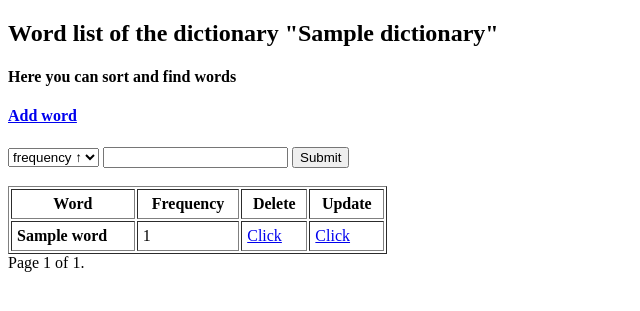
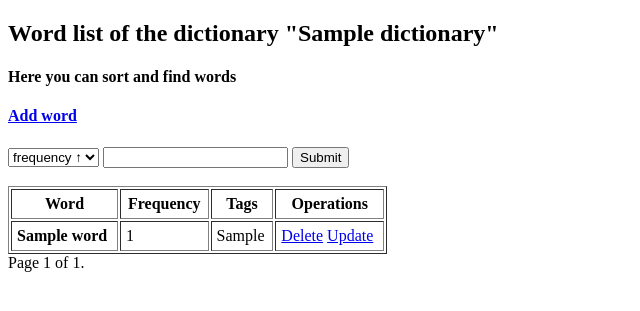
Before and after one commit to MaximPodrez/Dictionary, a Django app: page /dictionary/1/words/ in a window 1280 px wide. Shown: the top 311 px of the page, without its empty margins (0-640 px from the left). Run offline with Django 3.2, Linux system fonts and the light colour scheme; tables that the repository leaves empty hold one stand-in row (values such as "Sample post").

Commit message:
Added word tagging

```diff
--- a/dictionary/dictionary/models.py
+++ b/dictionary/dictionary/models.py
@@ -21,6 +21,7 @@ class Text(models.Model):
     title = models.CharField(max_length=255)
     text = models.TextField()
     creation_date = models.DateTimeField(auto_now_add=True)
+    tags_text = models.TextField(max_length=255)
     dictionary = models.ForeignKey(Dictionary, related_name='texts', on_delete=models.CASCADE)
 
     def get_absolute_url(self):
@@ -34,6 +35,7 @@ class Word(models.Model):
     label = models.CharField(max_length=255)
     frequency = models.BigIntegerField()
     dictionary = models.ForeignKey(Dictionary, on_delete=models.CASCADE, null=True)
+    tags = models.CharField(max_length=255)
 
     def __str__(self):
         return f"{self.label}"
--- a/dictionary/dictionary/templates/dictionary/dictionary_word_list.html
+++ b/dictionary/dictionary/templates/dictionary/dictionary_word_list.html
@@ -18,15 +18,16 @@
             <tr>
                 <th>Word</th>
                 <th>Frequency</th>
-                <th>Delete</th>
-                <th>Update</th>
+                <th>Tags</th>
+                <th>Operations</th>
             </tr>
             {% for word in word_list %}
                 <tr>
                     <td><strong>{{ word.label }}</strong></td>
                     <td>{{ word.frequency }}</td>
-                    <td><a href="{% url 'dictionary:delete-word-view' word.dictionary.id word.id %}">Click</a></td>
-                    <td><a href="{% url 'dictionary:update-word-view' word.dictionary.id word.id %}">Click</a></td>
+                    <td>{{ word.tags }}</td>
+                    <td><a href="{% url 'dictionary:delete-word-view' word.dictionary.id word.id %}">Delete</a>
+                    <a href="{% url 'dictionary:update-word-view' word.dictionary.id word.id %}"> Update</a></td>
                 </tr>
             {% endfor %}
         </table>
--- a/dictionary/dictionary/urls.py
+++ b/dictionary/dictionary/urls.py
@@ -14,6 +14,7 @@ urlpatterns = [
     path('<int:pk_dict>/words/<int:pk>/update/', views.WordUpdateView.as_view(), name='update-word-view'),
     path('<int:pk>/texts/', views.TextListView.as_view(), name='text-list-view'),
     path('<int:pk>/texts/add/', views.TextCreateView.as_view(), name='create-text-view'),
+    path('<int:pk_dict>/texts/add/check/<int:pk>', views.TextUpdateTagsView.as_view(), name='check-tags-text-view'),
     path('<int:pk_dict>/texts/<int:pk>/', views.TextDetailView.as_view(), name='text-info-view'),
     path('<int:pk_dict>/texts/update/<int:pk>/', views.TextUpdateView.as_view(), name='update-text-view')
 ]
--- a/dictionary/dictionary/views.py
+++ b/dictionary/dictionary/views.py
@@ -1,3 +1,4 @@
+import nltk
 from django.db.models import QuerySet
 from django.urls import reverse_lazy
 from django.views import generic
@@ -46,35 +47,6 @@ class TextDetailView(generic.DetailView):
     model = Text
 
 
-class TextCreteView(generic.FormView):
-    form_class = TextForm
-    template_name = 'dictionary/dictionary_create_text.html'
-
-    def form_valid(self, form):
-        file = form.cleaned_data.get('file')
-        dict = Dictionary.objects.get(pk=self.kwargs.get('pk'))
-        self.text = dict.texts.create(title=file.name, text=file.read().decode())
-        raw_text = re.sub(r'[^\s\w]', '', self.text.text).split()
-        my_dict = {}
-        for word in raw_text:
-            if word.title() not in my_dict:
-                my_dict[word.title()] = 0
-
-            my_dict[word.title()] += 1
-        for name, frequency in my_dict.items():
-            try:
-                word = dict.word_set.get(label=name)
-                word.frequency += frequency
-                word.save()
-            except Word.DoesNotExist:
-                dict.word_set.create(label=name, frequency=frequency)
-        dict.save()
-        return redirect(self.get_success_url())
-
-    def get_success_url(self):
-        return reverse_lazy('dictionary:text-info-view', kwargs={'pk_dict': self.kwargs.get('pk'), 'pk': self.text.id})
-
-
 class TextCreateView(generic.CreateView):
     form_class = TextForm
     model = Text
@@ -87,22 +59,63 @@ class TextCreateView(generic.CreateView):
         self.object.text = file.read().decode()
         dict = Dictionary.objects.get(pk=self.kwargs.get('pk'))
         self.object.dictionary = dict
+        raw_text = re.sub(r'[^\s\w\']', '', self.object.text)
+        word_list = nltk.word_tokenize(raw_text)
+        word_tag_pair_list = nltk.pos_tag(word_list)
+        word_tag_list = []
+
+        for word, code in word_tag_pair_list:
+            word_tag_list.append(word)
+            word_tag_list.append(code)
+
+        word_tag_text = "_".join(word_tag_list)
+        self.object.tags_text = word_tag_text
         self.object.save()
-        raw_text = re.sub(r'[^\s\w]', '', self.object.text).split()
+        return redirect(self.get_success_url())
+
+    def get_success_url(self):
+        return reverse_lazy('dictionary:check-tags-text-view', kwargs={'pk_dict': self.kwargs.get('pk'), 'pk': self.object.id})
+
+
+class TextUpdateTagsView(generic.UpdateView):
+    model = Text
+    fields = ['tags_text']
+    template_name = 'dictionary/dictionary_text_check_tags.html'
+
+    def form_valid(self, form):
+        self.object = form.save()
+        word_tag_text = self.object.tags_text
+        word_tag_list = word_tag_text.split('_')
+        word_tags = {}
+        for i in range(0, len(word_tag_list), 2):
+            word = word_tag_list[i].title()
+            tag = word_tag_list[i+1]
+            if word in word_tags:
+                if tag not in word_tags[word]:
+                    word_tags[word].append(tag)
+            else:
+                word_tags[word] = [tag]
+
         parse_text_dict = {}
-        for word in raw_text:
+        raw_text = re.sub(r'[^\s\w\']', '', self.object.text)
+        word_list = nltk.word_tokenize(raw_text)
+        for word in word_list:
             if word.title() not in parse_text_dict:
                 parse_text_dict[word.title()] = 0
 
             parse_text_dict[word.title()] += 1
         for name, frequency in parse_text_dict.items():
             try:
-                word = dict.word_set.get(label=name)
+                word = self.object.dictionary.word_set.get(label=name)
                 word.frequency += frequency
+                for tag in word_tags[name]:
+                    if tag not in word.tags:
+                        word.tags += f',{tag}'
                 word.save()
             except Word.DoesNotExist:
-                dict.word_set.create(label=name, frequency=frequency)
-        dict.save()
+                tags = ','.join(word_tags[name])
+                self.object.dictionary.word_set.create(label=name, frequency=frequency, tags=tags)
+        self.object.dictionary.save()
         return redirect(self.get_success_url())
 
 
```
